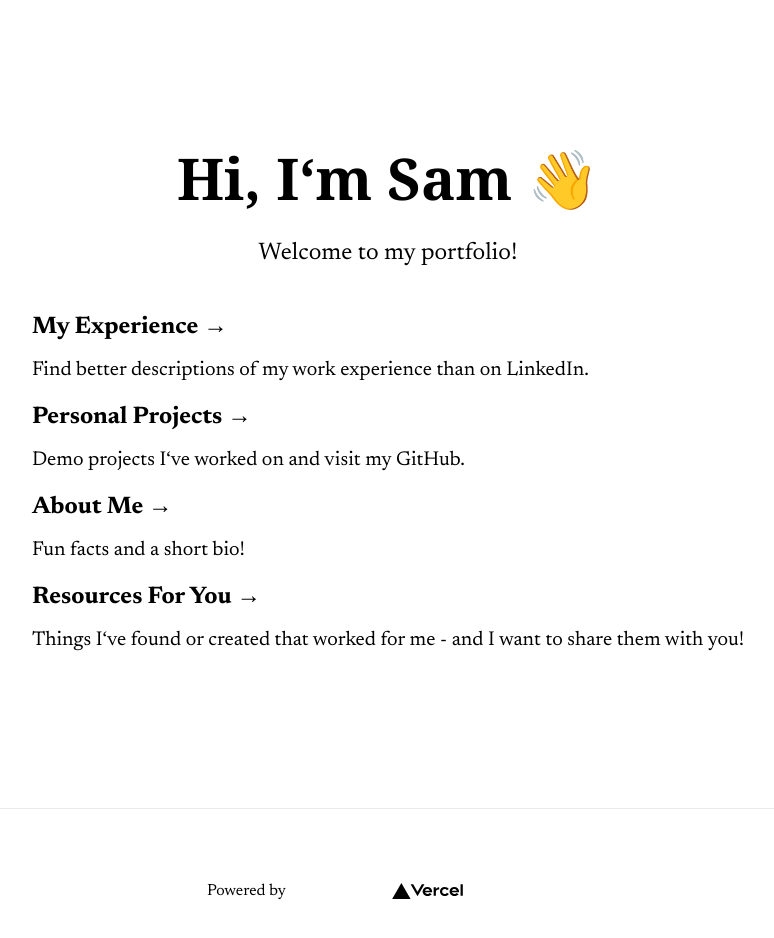
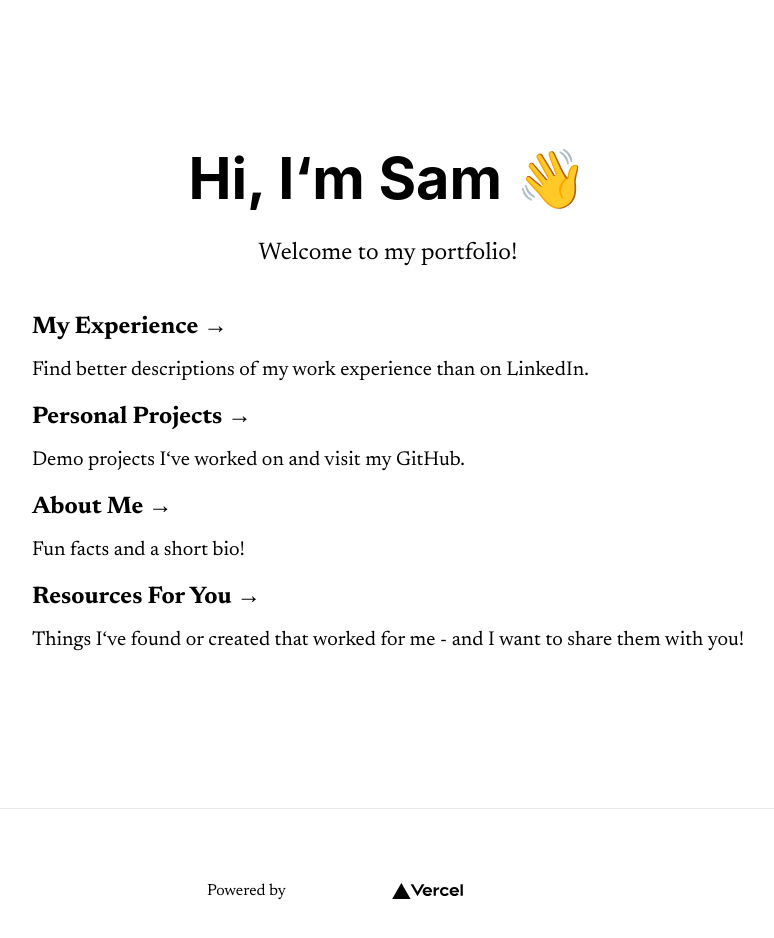
Before and after one commit to Sammantha/samTheDev, a Next.js app: page / in a window 1280 px wide. Shown: the top 938 px of the page, without its empty margins (252-1026 px from the left). Built offline with nearby package versions, Linux system fonts and the light colour scheme.

Commit message:
feat: Standardize Fonts & Dark Styling
Putting css font defaults back, using NextJS font import instead.

```diff
--- a/app/globals.css
+++ b/app/globals.css
@@ -2,7 +2,8 @@
 body {
   padding: 0;
   margin: 0;
-  font-family: Merriweather, Impact, Serif;
+  font-family: Inter, -apple-system, BlinkMacSystemFont, Segoe UI, Roboto,
+    Oxygen, Ubuntu, Cantarell, Fira Sans, Droid Sans, Helvetica Neue, sans-serif;
 }
 
 main {
--- a/app/styles/Home.module.css
+++ b/app/styles/Home.module.css
@@ -14,7 +14,8 @@
   border-radius: 5px;
   padding: 0.75rem;
   font-size: 1.1rem;
-  font-family: Merriweather, Georgia, Serif;
+  font-family: Menlo, Monaco, Lucida Console, Liberation Mono,
+    DejaVu Sans Mono, Bitstream Vera Sans Mono, Courier New, monospace;
 }
 
 .title a {
@@ -39,12 +40,16 @@
   margin: 0 0 1rem;
   line-height: 1.15;
   font-size: 3.6rem;
-  font-family: Merriweather, Georgia, Serif;
+  font-family: -apple-system, BlinkMacSystemFont, Segoe UI, Roboto,
+    Oxygen, Ubuntu, Cantarell, Fira Sans, Droid Sans, Helvetica Neue,
+    sans-serif;
   text-align: center;
 }
 
 .body {
-  font-family: Merriweather, Georgia, Serif;
+  font-family: -apple-system, BlinkMacSystemFont, Segoe UI, Roboto,
+    Oxygen, Ubuntu, Cantarell, Fira Sans, Droid Sans, Helvetica Neue,
+    sans-serif;
 }
 
 .title,
```
